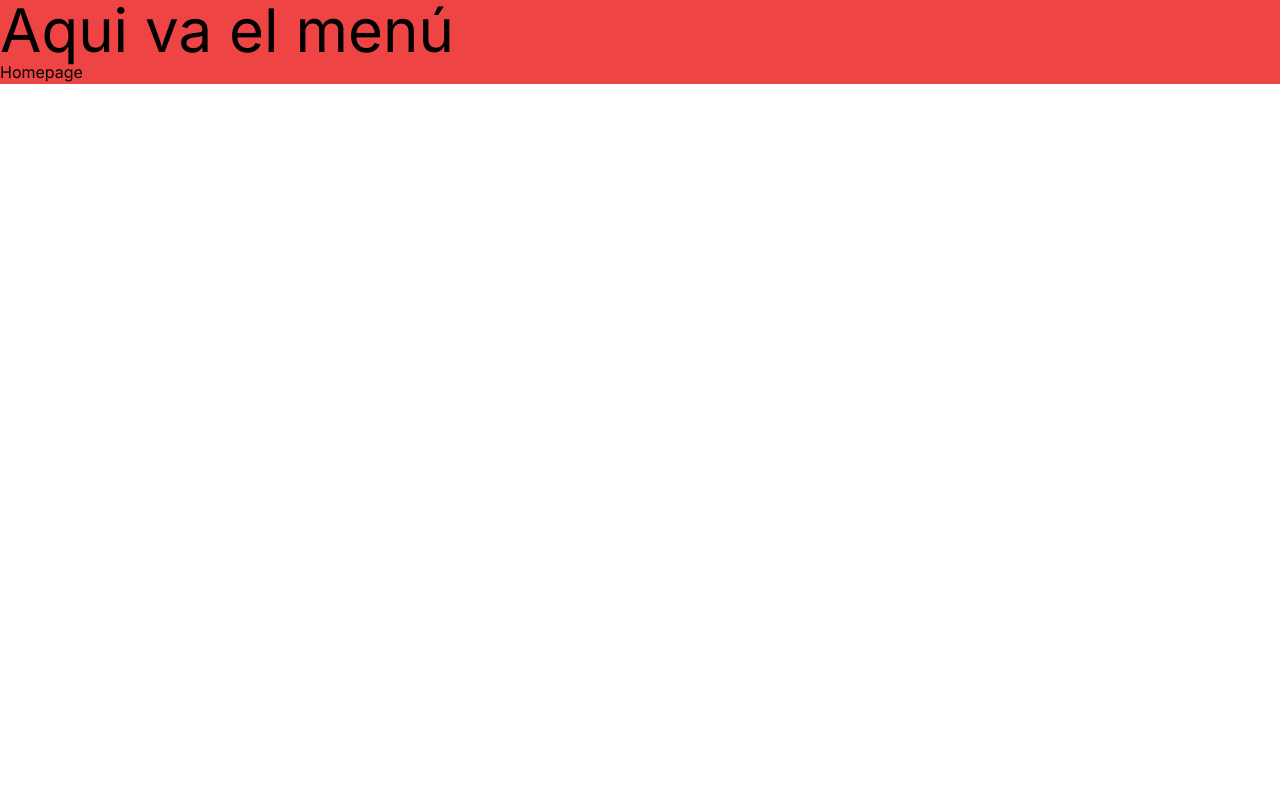
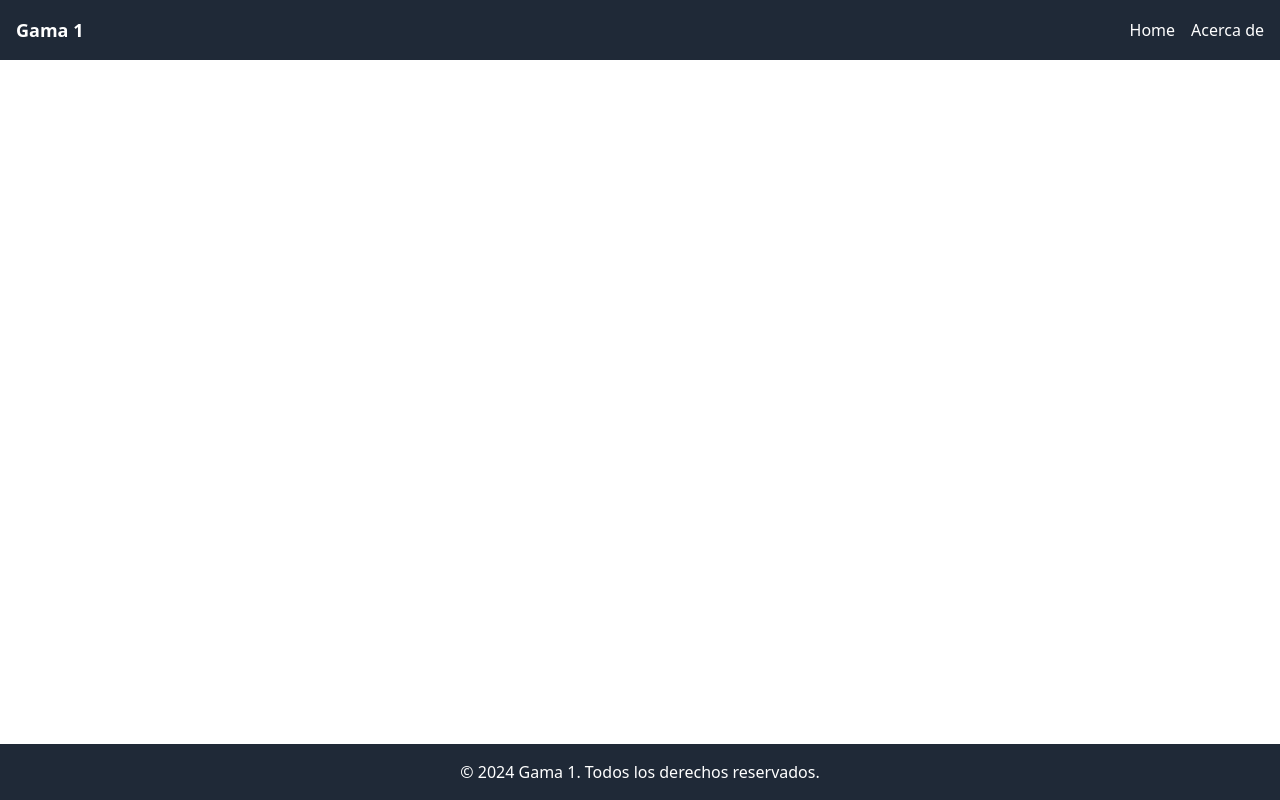
Before and after one commit to Angel37112/next-gama1, a Next.js app: page / in a window 1280 px wide. Built offline with nearby package versions, Linux system fonts and the light colour scheme.

Commit message:
Implementación de Menú de navegación y Pie de página

```diff
--- /dev/null
+++ b/app/acerca/page.jsx
@@ -0,0 +1,3 @@
+export default function Page(){
+    return <p>Acerca de...</p>
+}
--- /dev/null
+++ b/app/components/Menu.jsx
@@ -0,0 +1,16 @@
+const Menu = () => {
+    return (
+        <nav class="bg-gray-800 p-4">
+            <div class="container mx-auto flex justify-between items-center">
+                <a href="./" class="text-white text-lg font-bold">Gama 1</a>
+
+            <div class="space-x-4">
+                <a href="./home" class="text-white hover:text-gray-300">Home</a>
+                <a href="./acerca" class="text-white hover:text-gray-300">Acerca de</a>
+            </div>
+            </div>
+        </nav>
+    )
+}
+
+export default Menu
--- /dev/null
+++ b/app/components/PiePagina.jsx
@@ -0,0 +1,11 @@
+const PiePagina = () => {
+    return (
+        <footer className="bg-gray-800 text-white p-4 flex-none">
+            <div className="container mx-auto text-center">
+                <p>&copy; 2024 Gama 1. Todos los derechos reservados.</p>
+            </div>
+        </footer>
+    );
+}
+
+export default PiePagina;
--- /dev/null
+++ b/app/home/page.jsx
@@ -0,0 +1,3 @@
+export default function Page(){
+    return <p>Home</p>
+}
--- a/app/layout.js
+++ b/app/layout.js
@@ -1,5 +1,7 @@
 import { Inter } from "next/font/google";
 import "./globals.css";
+import Menu from "./components/Menu";
+import PiePagina from "./components/PiePagina";
 
 const inter = Inter({ subsets: ["latin"] });
 
@@ -10,8 +12,10 @@ export const metadata = {
 
 export default function RootLayout({ children }) {
   return (
-    <html lang="en">
-      <body className={inter.className}>{children}</body>
-    </html>
+    <div className="flex flex-col min-h-screen">
+      <Menu />
+      <div className="flex-grow">{children}</div>
+      <PiePagina />
+    </div>
   );
 }
--- a/app/page.jsx
+++ b/app/page.jsx
@@ -2,10 +2,7 @@ import React from 'react'
 
 const HomePage = () => {
   return (
-    <div className='bg-red-500'>
-      <h1 className='text-6xl'>Aqui va el menú</h1>
-      <span>Homepage</span>
-    </div>
+    <main></main>
   )
 }
 
```
